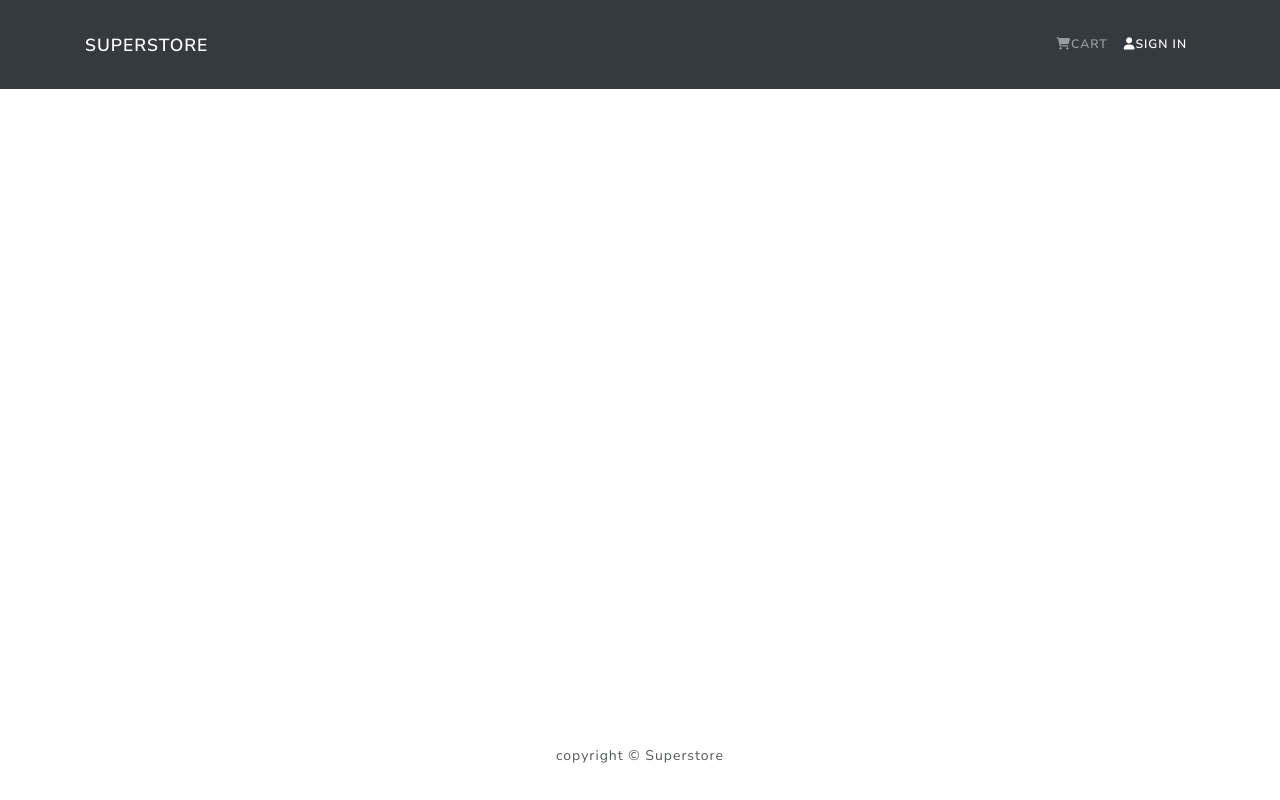
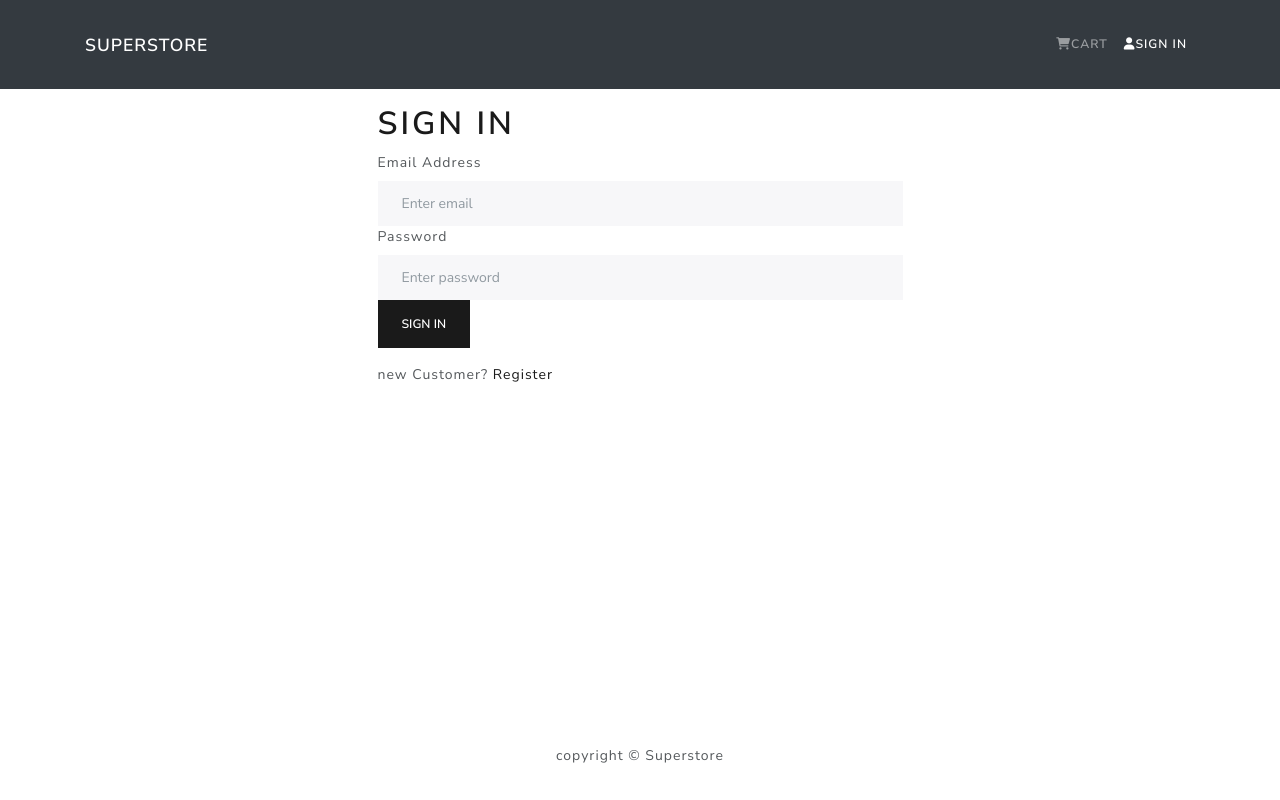
Before and after one commit to aseemmishra13/Superstore, a React (Create React App) app in the folder frontend/: page /login in a window 1280 px wide. Built offline with nearby package versions, Linux system fonts and the light colour scheme.

Commit message:
Login and Logout implemented in frontend

```diff
--- a/frontend/src/App.js
+++ b/frontend/src/App.js
@@ -6,6 +6,7 @@
 import {BrowserRouter as Router,Routes,Route} from 'react-router-dom'
 import ProductScreen from "./screens/ProductScreen";
 import CartScreen from "./screens/CartScreen";
+import LoginScreen from "./screens/LoginScreen";
 function App() {
   return (
     <Router>
@@ -17,6 +18,7 @@
           <Route path ='/product/:id' element={<ProductScreen />}/>
           <Route path ='/cart/:id' element={<CartScreen />}/>
           <Route path ='/cart/' element={<CartScreen />}/>
+          <Route path ='/login' element={<LoginScreen />}/>
         </Routes>
 
 
--- /dev/null
+++ b/frontend/src/actions/userAction.js
@@ -0,0 +1,31 @@
+import { USER_LOGIN_FAIL, USER_LOGIN_REQUEST, USER_LOGIN_SUCCESS, USER_LOGOUT } from "../types/types"
+import axios from 'axios'
+export const login =(email,password)=>async(dispatch)=>{
+    try {
+        dispatch({
+            type:USER_LOGIN_REQUEST
+        })
+        const config ={
+            header:{
+                'Content-Type':'application/json'
+            }
+        }
+const {data} = await axios.post('/api/users/login',{email,password},config)
+
+        dispatch({
+            type:USER_LOGIN_SUCCESS,
+            payload:data
+        })
+        localStorage.setItem('userInfo',JSON.stringify(data))
+
+    } catch (error) {
+        dispatch({type:USER_LOGIN_FAIL,payload:error.response && error.response.data.message ? error.response.data.message:error.message})
+
+
+    }
+}
+
+export const logout = ()=>dispatch=>{
+    localStorage.removeItem('userInfo')
+    dispatch({type:USER_LOGOUT})
+}
--- /dev/null
+++ b/frontend/src/components/FormContainer.js
@@ -0,0 +1,17 @@
+import React from 'react'
+import { Container,Row,Col } from 'react-bootstrap'
+
+const FormContainer = ({children}) => {
+    return (
+        <Container>
+            <Row className='justify-content-md-center'>
+                <Col xs={12} md={6}>
+                    {children}
+                </Col>
+            </Row>
+
+        </Container>
+    )
+}
+
+export default FormContainer
--- a/frontend/src/components/Header.js
+++ b/frontend/src/components/Header.js
@@ -1,12 +1,20 @@
 import React from 'react'
 import { LinkContainer } from 'react-router-bootstrap'
-import { Navbar,Nav,Container } from 'react-bootstrap'
-import { useSelector } from 'react-redux'
+import { Navbar,Nav,Container, NavDropdown } from 'react-bootstrap'
+import { useDispatch, useSelector } from 'react-redux'
+import { logout } from '../actions/userAction'
 
 const Header = () => {
   const cart = useSelector(state=>state.cart)
+  const userLogin = useSelector(state=>state.userLogin)
+  const dispatch = useDispatch()
+  const {userInfo}=userLogin
   const {cartItems}=cart
   let a=cartItems.length
+  const logoutHandler=()=>{
+    dispatch(logout())
+
+  }
     return (
 
         <header>
@@ -18,17 +26,18 @@
 
     <Navbar.Toggle aria-controls="navbarScroll" />
     <Navbar.Collapse id="navbarScroll">
-      <Nav
-        className="ml-auto my-2 my-lg-0"
-        style={{ maxHeight: '100px' }}
-        navbarScroll
-      >
+      <Nav className="ml-auto my-2 my-lg-0" style={{ maxHeight: '100px' }} navbarScroll>
           <LinkContainer to='/cart'>
         <Nav.Link><i className='fas fa-shopping-cart'></i>Cart{a===0?'':`(${a})`}</Nav.Link>
         </LinkContainer>
-        <LinkContainer to='/login'>
+        {userInfo? (<NavDropdown title={userInfo.name}id ='username'><LinkContainer to='/profile'>
+          <NavDropdown.Item>Profile</NavDropdown.Item>
+          </LinkContainer>
+          <NavDropdown.Item onClick={logoutHandler}>Log out</NavDropdown.Item>
+          </NavDropdown>):(<LinkContainer to='/login'>
         <Nav.Link><i className='fas fa-user'></i>Sign In</Nav.Link>
-        </LinkContainer>
+        </LinkContainer>)}
+
        </Nav>
       </Navbar.Collapse>
   </Container>
--- /dev/null
+++ b/frontend/src/reducers/usersReducers.js
@@ -0,0 +1,21 @@
+import { USER_LOGIN_FAIL, USER_LOGIN_REQUEST, USER_LOGIN_SUCCESS, USER_LOGOUT } from "../types/types"
+
+export const userLoginReducer =(state={},action)=>{
+    const {type,payload} = action
+
+    switch(type){
+        case USER_LOGIN_REQUEST:
+            return{loading:true}
+
+        case USER_LOGIN_SUCCESS:
+            return{loading:false,userInfo:payload}
+        case USER_LOGIN_FAIL:
+           return {loading:false,error:payload}
+        case USER_LOGOUT:
+            return {}
+        default:
+        return  state
+
+    }
+
+}
--- /dev/null
+++ b/frontend/src/screens/LoginScreen.js
@@ -0,0 +1,56 @@
+import React,{useState,useEffect} from 'react'
+import { Link, useLocation, useNavigate } from 'react-router-dom'
+import {Form,Button,Row,Col} from 'react-bootstrap'
+import {useDispatch,useSelector} from 'react-redux'
+import Message from '../components/Message'
+import Loader from '../components/Loader'
+import { login } from '../actions/userAction'
+import FormContainer from '../components/FormContainer'
+
+const LoginScreen = () => {
+    const [email,setEmail]=useState('')
+    const [password,setPassword]=useState('')
+    const location=useLocation()
+    const navigate=useNavigate()
+    const dispatch =useDispatch()
+    const userLogin = useSelector(state=>state.userLogin)
+    const {userInfo,loading,error}=userLogin
+    const redirect = location.search ? location.search.split('=')[1]:'/'
+
+    useEffect(()=>{
+        if(userInfo){
+                navigate(redirect)
+        }
+    },[navigate,userInfo,redirect])
+    const submitHandler=(e)=>{
+        e.preventDefault()
+        dispatch(login(email,password))
+    }
+
+    return (
+        <FormContainer>
+            <h1>Sign In</h1>
+            {error && <Message variant='danger'>{error}</Message>}
+            {loading&&<Loader />}
+            <Form onSubmit={submitHandler}>
+                <Form.Group controlId='email'>
+                    <Form.Label>Email Address</Form.Label>
+                    <Form.Control type='email' placeholder='Enter email' value={email} onChange={(e)=> setEmail(e.target.value)}></Form.Control>
+                </Form.Group>
+                <Form.Group controlId='password'>
+                    <Form.Label>Password</Form.Label>
+                    <Form.Control type='password' placeholder='Enter password' value={password} onChange={(e)=> setPassword(e.target.value)}></Form.Control>
+                </Form.Group>
+                <Button type ='submit' variant='primary'>Sign In</Button>
+            </Form>
+           <Row className='py-3'>
+               <Col>
+                new Customer? <Link to={redirect? `/register?redirect=${redirect}`:'/register'}>Register</Link>
+               </Col>
+           </Row>
+
+        </FormContainer>
+    )
+}
+
+export default LoginScreen
--- a/frontend/src/store.js
+++ b/frontend/src/store.js
@@ -3,17 +3,19 @@
 import {composeWithDevTools} from 'redux-devtools-extension'
 import { productListReducer,productDetailsReducer } from './reducers/productreducers'
 import { cartReducer } from './reducers/cartReducers'
+import { userLoginReducer } from './reducers/usersReducers'
 
 const reducer = combineReducers({
 productList:productListReducer,
 productDetails:productDetailsReducer,
-cart:cartReducer
+cart:cartReducer,
+userLogin:userLoginReducer
 
 })
 
 const cartItemsfromStorage=localStorage.getItem('cartItems')?JSON.parse(localStorage.getItem('cartItems')):[]
-
-const initialState={cart:{cartItems:cartItemsfromStorage}}
+const userInfofromStorage=localStorage.getItem('userInfo')?JSON.parse(localStorage.getItem('userInfo')):null
+const initialState={cart:{cartItems:cartItemsfromStorage},userLogin:{userInfo:userInfofromStorage}}
 const middleware = [thunk]
 
 const store = createStore(reducer,initialState,composeWithDevTools(applyMiddleware(...middleware)))
--- a/frontend/src/types/types.js
+++ b/frontend/src/types/types.js
@@ -6,3 +6,7 @@
 export const PRODUCT_DETAILS_FAIL = 'PRODUCT_DETAILS_FAIL'
 export const CART_ADD_ITEM='CART_ADD_ITEM'
 export const CART_REMOVE_ITEM='CART_REMOVE_ITEM'
+export const USER_LOGIN_REQUEST='USER_LOGIN_REQUEST'
+export const USER_LOGIN_SUCCESS='USER_LOGIN_SUCCESS'
+export const USER_LOGIN_FAIL='USER_LOGIN_FAIL'
+export const USER_LOGOUT='USER_LOGOUT'
```
